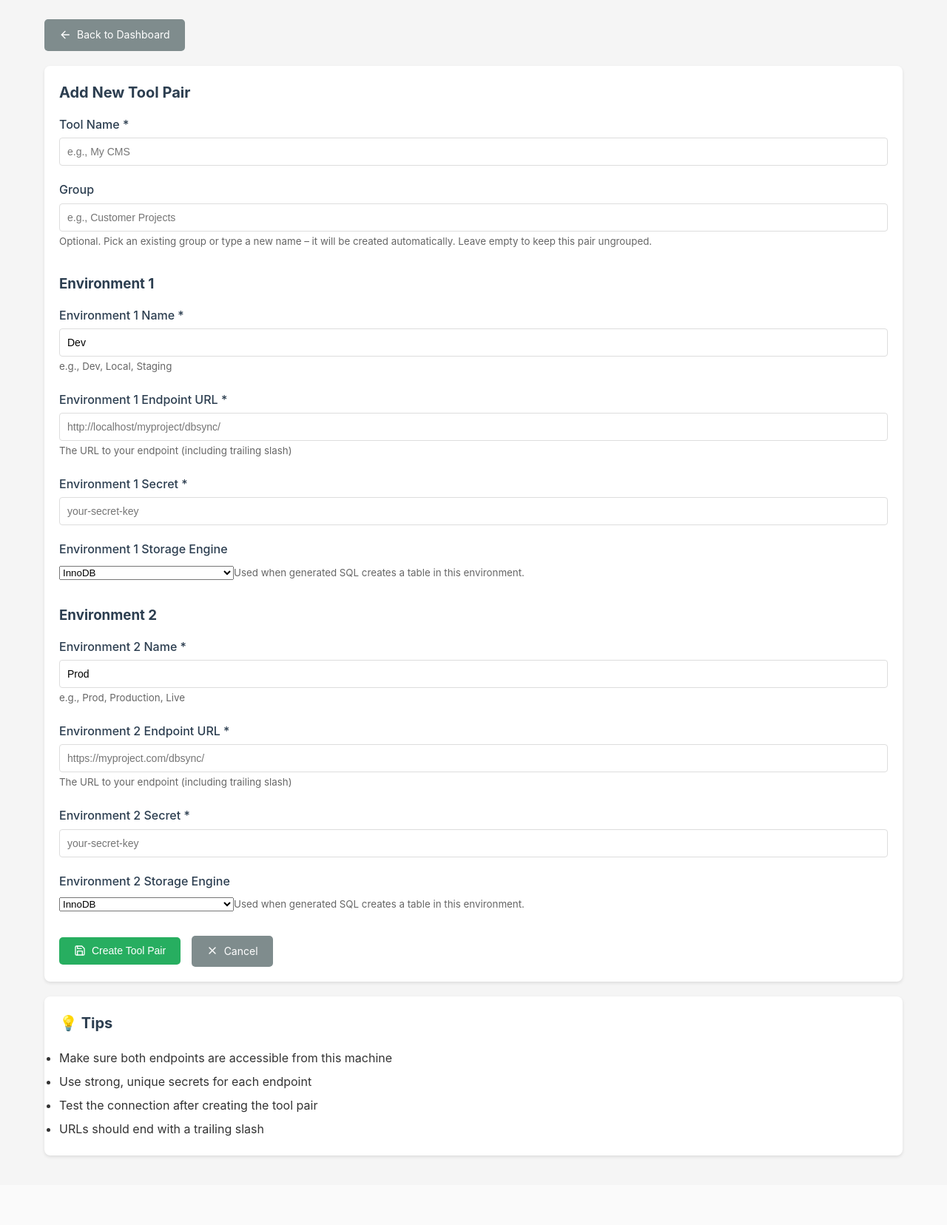
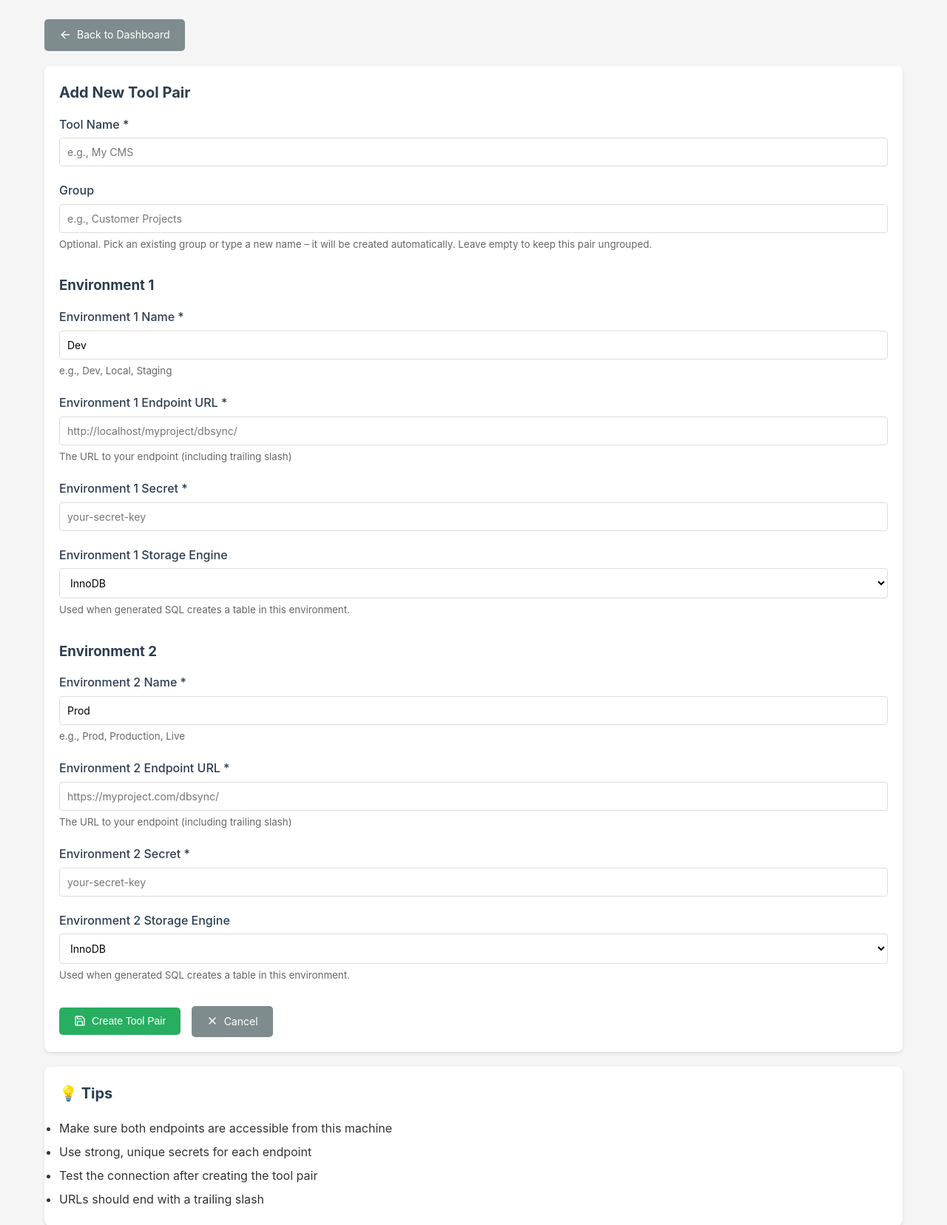
Before and after one commit to Jensovic/dbmysync-app, a PHP site: page /myproject/?action=add in a window 1280 px wide. Shown: the part 179-1835 px from the top of the page at 74% size. Before the commit the page ends 1744 px from the top, so only its background shows below. Run offline with PHP 8.4, Linux system fonts and the light colour scheme; some libraries are stand-ins or nearby versions.

Commit message:
Style form selects like inputs and put field hints below them
Co-Authored-By: Claude Opus 5.5 <noreply@anthropic.com>

```diff
--- a/main-application/public/styles.css
+++ b/main-application/public/styles.css
@@ -118,16 +118,24 @@ tr:hover { background: #f8f9fa; }
     font-weight: 500;
     color: #2c3e50;
 }
-.form-group input {
+.form-group input,
+.form-group select {
     width: 100%;
     padding: 10px;
     border: 1px solid #ddd;
     border-radius: 4px;
     font-size: 14px;
+    font-family: inherit;
+    background-color: #fff;
 }
-.form-group input:focus {
+.form-group input:focus,
+.form-group select:focus {
     outline: none;
     border-color: #3498db;
+}
+.form-group small {
+    display: block;
+    margin-top: 5px;
 }
 
 .alert {
```
